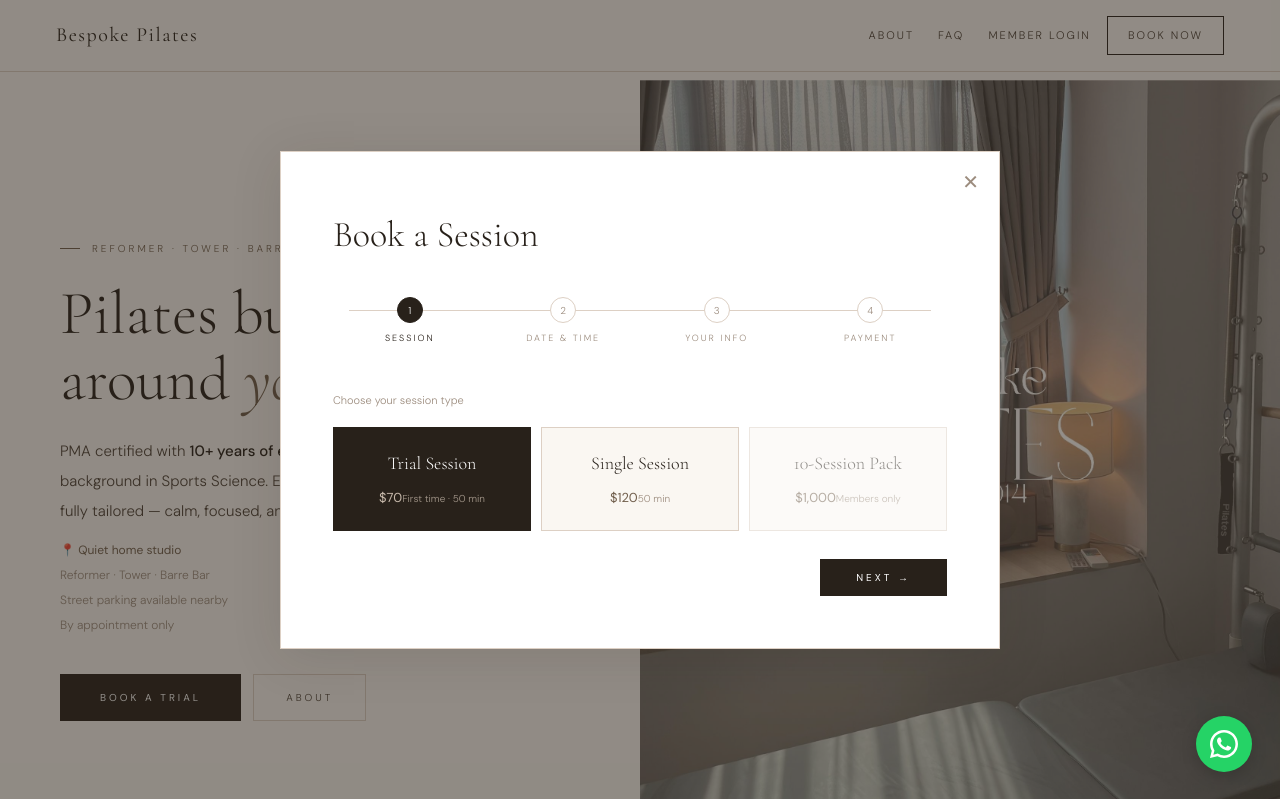
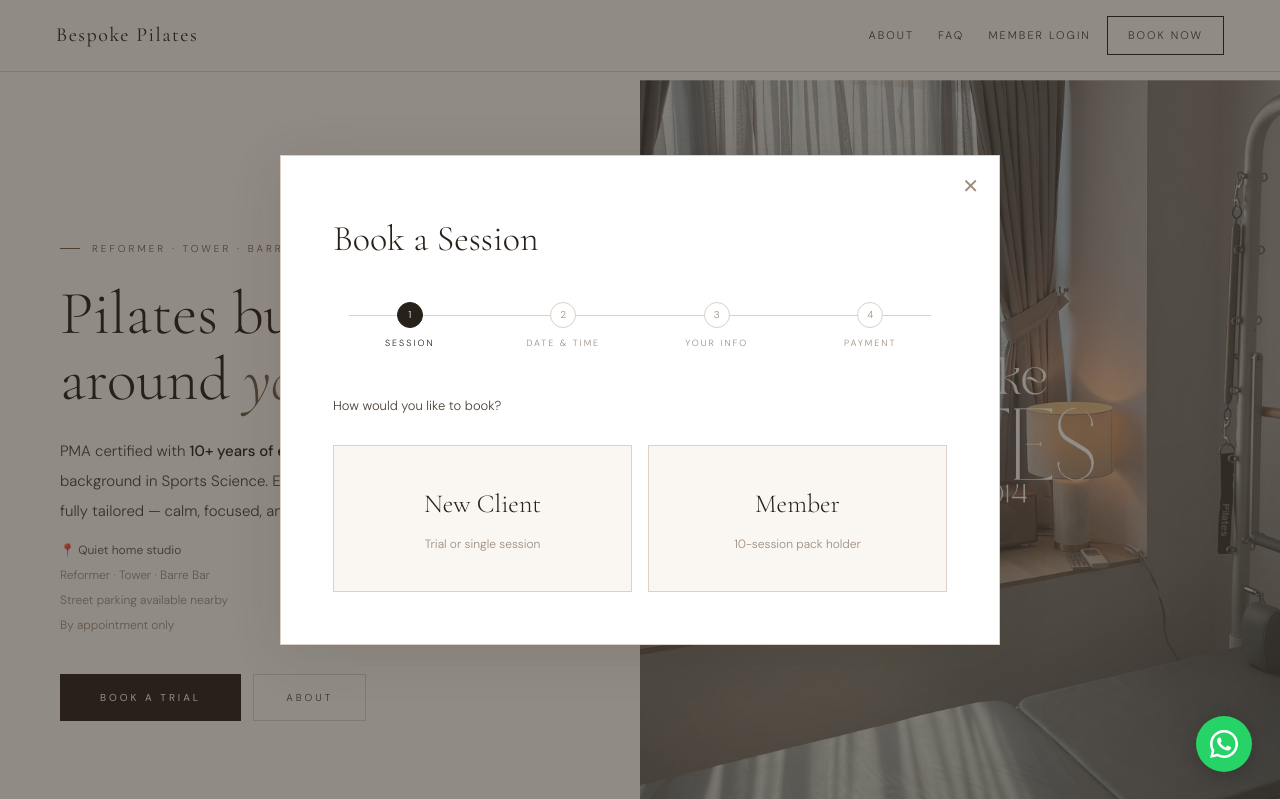
Before and after one commit to yejileelilly-stack/bespoke-pilates, a plain HTML site: page index.html in a window 1280 px wide. Both pictures are taken after a click on the link "BOOK NOW". Shown: the top 799 px of the page. Drawn offline with nearby package versions, Linux system fonts and the light colour scheme.

Commit message:
Add files via upload

```diff
--- a/index.html
+++ b/index.html
@@ -381,8 +381,23 @@ const PAYNOW_NAME = 'Yeji';
       <div class="si" id="si2m"><div class="si-dot">2</div><div class="si-lbl">Confirm</div></div>
     </div>
 
+    <!-- sc0: New client or Member -->
+    <div class="fsc active" id="sc0">
+      <p style="font-size:13px;color:var(--soft);margin-bottom:28px;">How would you like to book?</p>
+      <div style="display:grid;grid-template-columns:1fr 1fr;gap:16px;">
+        <div onclick="chooseNew()" style="border:1.5px solid var(--border);padding:36px 24px;cursor:pointer;text-align:center;transition:all .2s;background:var(--warm);" onmouseover="this.style.borderColor='var(--ink)'" onmouseout="this.style.borderColor='var(--border)'">
+          <div style="font-family:'Cormorant Garamond',serif;font-size:26px;color:var(--ink);margin-bottom:8px;">New Client</div>
+          <div style="font-size:12px;color:var(--muted);">Trial or single session</div>
+        </div>
+        <div onclick="chooseMember()" style="border:1.5px solid var(--border);padding:36px 24px;cursor:pointer;text-align:center;transition:all .2s;background:var(--warm);" onmouseover="this.style.borderColor='var(--ink)'" onmouseout="this.style.borderColor='var(--border)'">
+          <div style="font-family:'Cormorant Garamond',serif;font-size:26px;color:var(--ink);margin-bottom:8px;">Member</div>
+          <div style="font-size:12px;color:var(--muted);">10-session pack holder</div>
+        </div>
+      </div>
+    </div>
+
     <!-- sc1: Session select -->
-    <div class="fsc active" id="sc1">
+    <div class="fsc" id="sc1">
       <p id="sc1-hint" style="font-size:11px;color:var(--muted);margin-bottom:18px;">Choose your session type</p>
       <div class="pick-grid" id="pick-grid-new">
         <div class="pick-card sel" onclick="pickSess(this,'Trial Session','$70')"><span class="pc-name">Trial Session</span><span class="pc-price">$70</span><span class="pc-detail">First time · 50 min</span></div>
@@ -744,7 +759,8 @@ function openBookingModal() {
   document.body.style.overflow = 'hidden';
   if (!isMemberFlow) {
     setNewClientMode();
-    goTo(1);
+    document.querySelectorAll('.fsc').forEach(s=>s.classList.remove('active'));
+    document.getElementById('sc0').classList.add('active');
   }
 }
 function closeBookingModal() {
@@ -798,12 +814,9 @@ async function loadUserProfile(profile) {
   document.getElementById('nav-guest').style.display = 'none';
   document.getElementById('nav-member').style.display = 'flex';
   document.getElementById('dash-name').textContent = data.name || 'Member';
-  const { data: sessData } = await sb.from('sessions').select('*').eq('profile_id', data.id);
-  const used = sessData?.length || 0;
-  const total = data.sessions_total || 0;
-  const remaining = Math.max(0, total - used);
+  const remaining = data.sessions_remaining || 0;
   document.getElementById('dash-sessions').textContent = remaining;
-  document.getElementById('dash-sessions-detail').textContent = `${used} of ${total} sessions used`;
+  document.getElementById('dash-sessions-detail').textContent = remaining + ' sessions remaining';
   await loadDashboardBookings();
   if (typeof memberInitCal === 'function') memberInitCal();
 }
@@ -852,6 +865,16 @@ function logout() {
   document.getElementById('nav-guest').style.display='flex';
   document.getElementById('nav-member').style.display='none';
   showToast('Signed out.');
+}
+
+function chooseNew() {
+  setNewClientMode();
+  goTo(1);
+}
+function chooseMember() {
+  closeBookingModal();
+  if(currentUser) { showDashboard(); }
+  else { openLogin(); }
 }
 
 function setBookingMode(isMember) {
```
